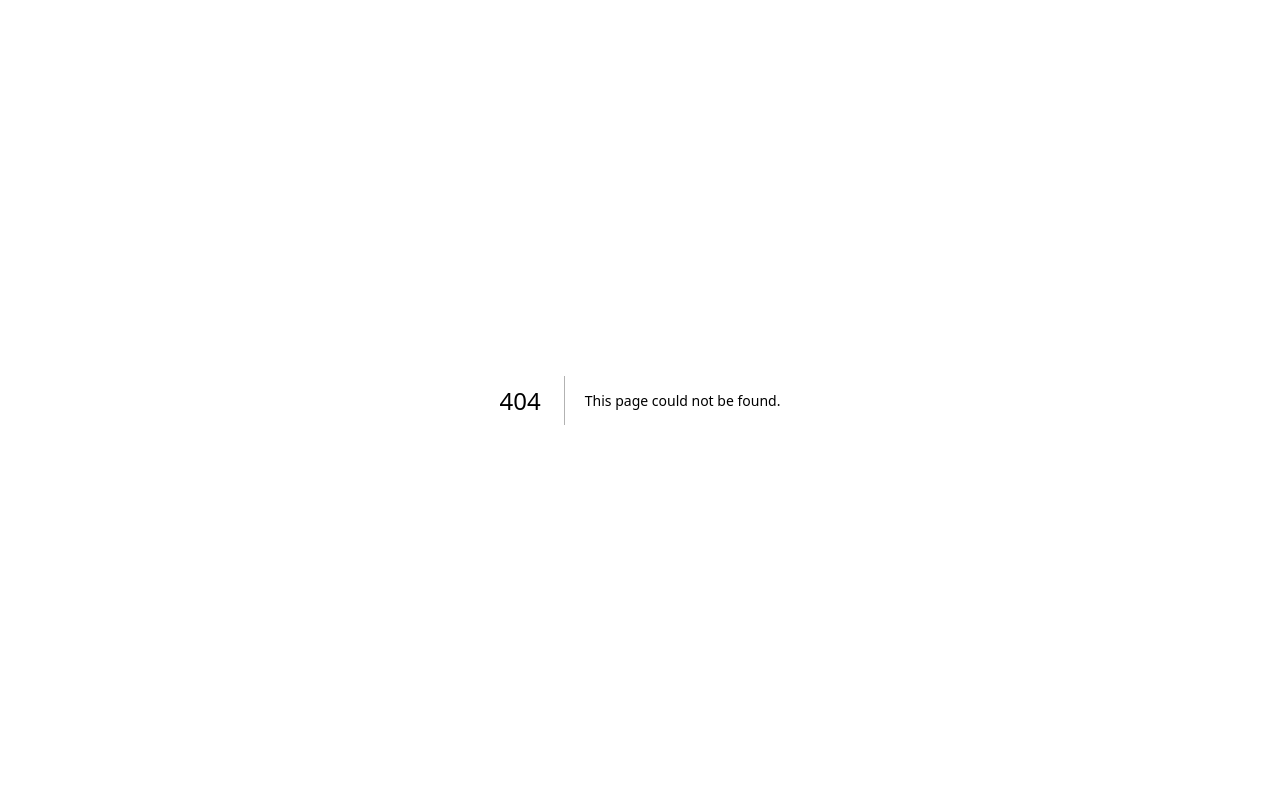
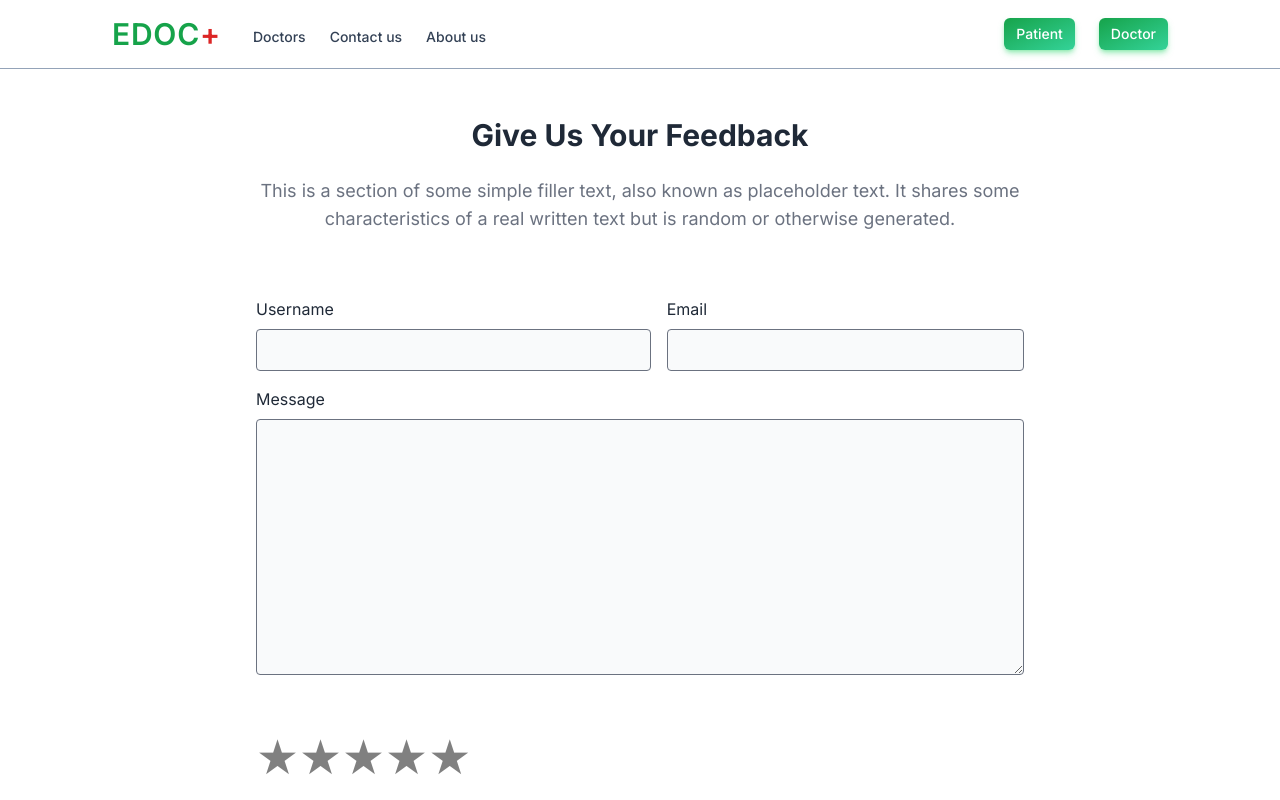
Before and after one commit to Eng99Arjun/EdocPlus, a Next.js app in the folder frontend/: page /feedbbacke in a window 1280 px wide. Before the commit this address had no page. Shown: the top 800 px of the page. Built offline with nearby package versions, Linux system fonts and the light colour scheme; no server answers.

Commit message:
chore: Update npm dependency for react-rating-stars-component to version 2.2.0

```diff
--- a/frontend/package.json
+++ b/frontend/package.json
@@ -25,6 +25,7 @@
     "react-dom": "^18.2.0",
     "react-hot-toast": "^2.4.1",
     "react-icons": "^5.0.1",
+    "react-rating-stars-component": "^2.2.0",
     "yup": "^1.4.0"
   },
   "devDependencies": {
--- /dev/null
+++ b/frontend/src/app/(main)/feedbbacke/page.jsx
@@ -0,0 +1,205 @@
+"use client";
+import React, { useEffect, useState } from "react";
+import { useFormik } from "formik";
+import { useRouter } from "next/navigation";
+import ReactStars from "react-rating-stars-component";
+import toast from "react-hot-toast";
+
+
+const FeedBackForm = () => {
+
+  const [rating, setRating] = useState(0);
+  const [feedback, setFeedback] = useState([]);
+
+  const router = useRouter();
+
+  const FeedBackForm = useFormik({
+    initialValues: {
+      username: "",
+      email: "",
+      message: "",
+      rating: "",
+    },
+    onSubmit: (values, { resetForm }) => {
+      values.rating = rating;
+      console.log(values);
+      resetForm();
+
+      fetch("http://localhost:5000/feedback/add", {
+        method: "POST",
+        body: JSON.stringify(values),
+        headers: {
+          "Content-Type": "application/json",
+        },
+      })
+        .then((response) => {
+          console.log(response.status);
+          if (response.status === 200) {
+            toast.success("Feedback Added successfully");
+          } else {
+            toast.error("Something went wrong");
+          }
+        })
+        .catch((err) => {
+          console.log(err);
+          toast.error("Something went wrong");
+        });
+    },
+  });
+
+  const getFeedback = async () => {
+    const res = await fetch("http://localhost:5000/feedback/getall")
+    console.log(res.status);
+    const data = await res.json()
+    console.log(data);
+    setFeedback(data);
+  }
+
+  useEffect(() => {
+    getFeedback()
+  }, [])
+
+  return (
+
+    <div>
+      <div class="bg-white py-6 sm:py-8 lg:py-12">
+        <div class="mx-auto max-w-screen-2xl px-4 md:px-8">
+          <div class="mb-10 md:mb-16">
+            <h2 class="mb-4 text-center text-2xl font-bold text-gray-800 md:mb-6 lg:text-3xl">
+              Give Us Your Feedback
+            </h2>
+            <p class="mx-auto max-w-screen-md text-center text-gray-500 md:text-lg">
+              This is a section of some simple filler text, also known as
+              placeholder text. It shares some characteristics of a real written
+              text but is random or otherwise generated.
+            </p>
+          </div>
+
+          <form
+            onSubmit={FeedBackForm.handleSubmit}
+            class="mx-auto grid max-w-screen-md gap-4"
+          >
+            <div>
+              <label
+                for="first-name"
+                class="mb-2 inline-block text-sm text-gray-800 sm:text-base"
+              >
+                Username
+              </label>
+              <input
+                type="text"
+                id="username"
+                value={FeedBackForm.values.username}
+                onChange={FeedBackForm.handleChange}
+                class="w-full rounded border bg-gray-50 px-3 py-2 text-gray-800 outline-none ring-indigo-300 transition duration-100 focus:ring"
+              />
+              {FeedBackForm.touched.username && (
+                <span className="text-red">{FeedBackForm.errors.username}</span>
+              )}
+            </div>
+
+            <div>
+              <label
+                for="email"
+                class="mb-2 inline-block text-sm text-gray-800 sm:text-base"
+              >
+                Email
+              </label>
+              <input
+                type="text"
+                id="email"
+                value={FeedBackForm.values.email}
+                onChange={FeedBackForm.handleChange}
+                class="w-full rounded border bg-gray-50 px-3 py-2 text-gray-800 outline-none ring-indigo-300 transition duration-100 focus:ring"
+              />
+              {FeedBackForm.touched.email && (
+                <span className="text-red">{FeedBackForm.errors.email}</span>
+              )}
+            </div>
+
+            <div class="sm:col-span-2">
+              <label
+                for="message"
+                class="mb-2 inline-block text-sm text-gray-800 sm:text-base"
+              >
+                Message
+              </label>
+              <textarea
+                type="text"
+                id="message"
+                value={FeedBackForm.values.message}
+                onChange={FeedBackForm.handleChange}
+                class="h-64 w-full rounded border bg-gray-50 px-3 py-2 text-gray-800 outline-none ring-indigo-300"
+              >
+                {FeedBackForm.touched.message && (
+                  <span className="text-red">
+                    {FeedBackForm.errors.message}
+                  </span>
+                )}
+              </textarea>
+            </div>
+
+            <div className="bg-white py-6 flex justify-start">
+              <ReactStars
+                rating={rating}
+                onChange={setRating}
+                size={48}
+                activeColor="#ffd700"
+              />
+            </div>
+
+            <div class="flex items-center justify-between sm:col-span-2">
+              <button
+                type="submit"
+                class="inline-block rounded-lg bg-indigo-500 px-8 py-3 text-center text-sm font-semibold text-white outline-none ring-indigo-300 transition duration-100 hover:bg-indigo-600 focus-visible:ring active:bg-indigo-700 md:text-base"
+              >
+                Submit
+              </button>
+            </div>
+          </form>
+        </div>
+      </div>
+
+      <div className="bg-white py-6 sm:py-8">
+        <div className="mx-auto max-w-screen-md px-4 md:px-8">
+          <h2 className="mb-4 text-center text-2xl font-bold text-gray-800 md:mb-8 lg:text-3xl xl:mb-12">
+            User's Review
+          </h2>
+          <div className="divide-y">
+            {/* review - start */}
+
+            {
+              feedback.map((feed) => {
+                return (
+                  <div className="flex flex-col gap-3 py-4 md:py-8">
+                    <div>
+                      <span className="block text-sm font-bold">{feed.username}</span>
+                      <span className="block text-sm text-gray-500">
+                        {feed.createdAt}
+                      </span>
+                    </div>
+
+                    <div className="-ml-1 flex gap-0.5">
+
+                      <ReactStars
+                        count={feed.rating}
+                        size={30}
+                        color={'#ffd700'}
+                      />
+                    </div>
+
+                    <p className="text-gray-600">
+                      {feed.message}
+                    </p>
+                  </div>
+                )
+              })
+            }
+          </div>
+        </div>
+      </div>
+    </div>
+  );
+};
+
+export default FeedBackForm;
```
Also changed, not shown: 1 other file (tests, documents, lock files or other folders).
